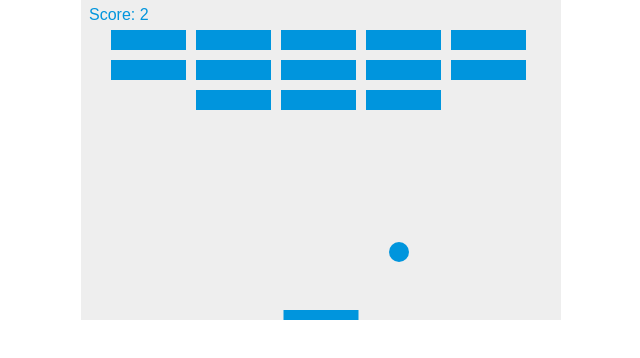
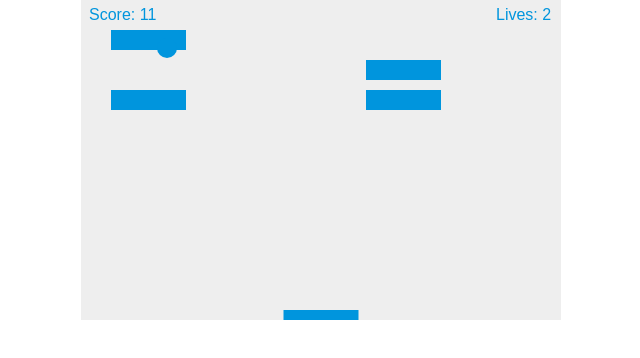
Before and after one commit to daviderama/arkanoid, a plain HTML site: page index.html in a window 1280 px wide. Shown: the whole page, without its empty margins (319-959 px from the left). Drawn offline with Linux system fonts and the light colour scheme.

Commit message:
Give the player some lives

```diff
--- a/index.html
+++ b/index.html
@@ -34,6 +34,7 @@
     var brickOffsetTop = 30;
     var brickOffsetLeft = 30;
     var score = 0;
+    var lives = 3;
 
     document.addEventListener("keydown", keyDownHandler, false);
     document.addEventListener("keyup", keyUpHandler, false);
@@ -97,6 +98,12 @@
         ctx.fillText("Score: "+score, 8, 20);
     }
 
+    function drawLives() {
+        ctx.font = "16px Arial";
+        ctx.fillStyle = "#0095DD";
+        ctx.fillText("Lives: "+lives, canvas.width-65, 20);
+    }
+
     function drawBall() {
         ctx.beginPath();
         ctx.arc(x, y, ballRadius, 0, Math.PI*2);
@@ -137,6 +144,7 @@
         drawBall();
         drawPaddle();
         drawScore();
+        drawLives();
         collisionDetection();
 
         if(x + dx > canvas.width-ballRadius || x + dx < ballRadius) {
@@ -151,8 +159,18 @@
                 dy = -dy;
             }
             else {
-                alert("GAME OVER");
-                document.location.reload();
+                lives--;
+                if(!lives) {
+                    alert("GAME OVER");
+                    document.location.reload();
+                }
+                else {
+                    x = canvas.width/2;
+                    y = canvas.height-30;
+                    dx = 2;
+                    dy = -2;
+                    paddleX = (canvas.width-paddleWidth)/2;
+                }
             }
         }
 
```
